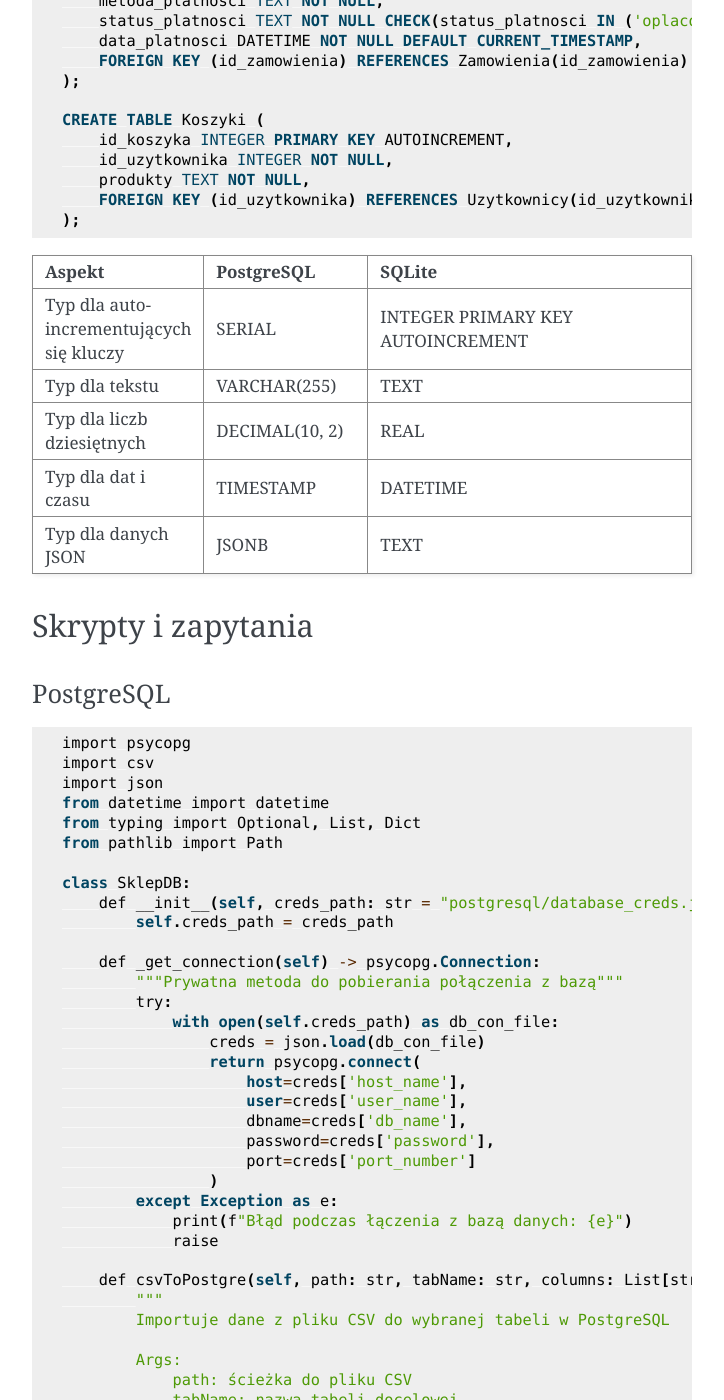
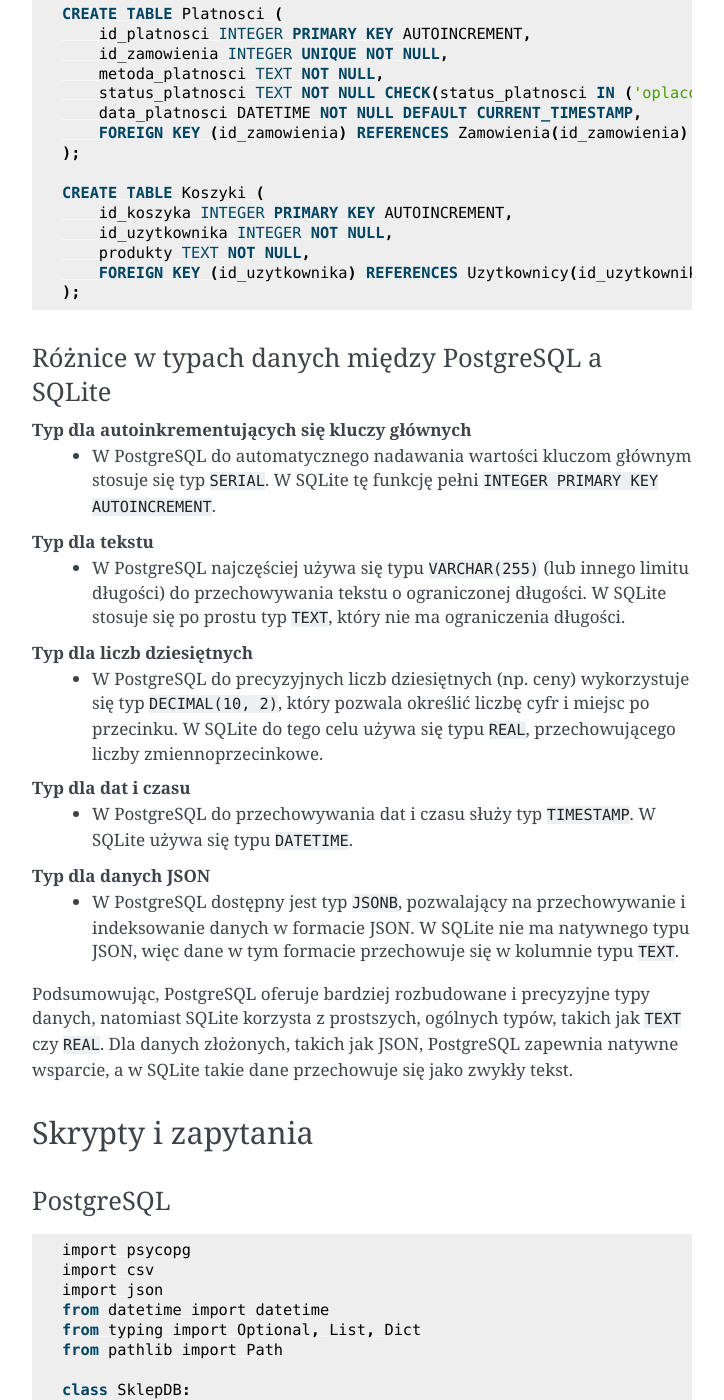
Before and after one commit to Dominikapolchlopek/BazyDanych, a Sphinx documentation site: the page built from source/rozdzial3/index.rst, in a window 1280 px wide and 1400 px high, scrolled down 9146 px. Shown: the whole window, without its empty margins (388-1112 px from the left). Built offline with Sphinx 7.4.7, drawn with Linux system fonts in a browser that asks for light colours; pages that are not in the unit, such as notebooks, are missing from menus; some of the changed text lies outside the part shown.

Commit message:
Update index.rst

```diff
--- a/source/rozdzial3/index.rst
+++ b/source/rozdzial3/index.rst
@@ -394,28 +394,26 @@ SQLite
        FOREIGN KEY (id_uzytkownika) REFERENCES Uzytkownicy(id_uzytkownika)
    );
 
-.. list-table::
-   :widths: 25 25 50
-   :header-rows: 1
+Różnice w typach danych między PostgreSQL a SQLite
+####################################################
 
-   * - Aspekt
-     - PostgreSQL
-     - SQLite
-   * - Typ dla auto-incrementujących się kluczy
-     - SERIAL
-     - INTEGER PRIMARY KEY AUTOINCREMENT
-   * - Typ dla tekstu
-     - VARCHAR(255)
-     - TEXT
-   * - Typ dla liczb dziesiętnych
-     - DECIMAL(10, 2)
-     - REAL
-   * - Typ dla dat i czasu
-     - TIMESTAMP
-     - DATETIME
-   * - Typ dla danych JSON
-     - JSONB
-     - TEXT
+**Typ dla autoinkrementujących się kluczy głównych**
+   * W PostgreSQL do automatycznego nadawania wartości kluczom głównym stosuje się typ ``SERIAL``. W SQLite tę funkcję pełni ``INTEGER PRIMARY KEY AUTOINCREMENT``.
+
+**Typ dla tekstu**
+   * W PostgreSQL najczęściej używa się typu ``VARCHAR(255)`` (lub innego limitu długości) do przechowywania tekstu o ograniczonej długości. W SQLite stosuje się po prostu typ ``TEXT``, który nie ma ograniczenia długości.
+
+**Typ dla liczb dziesiętnych**
+   * W PostgreSQL do precyzyjnych liczb dziesiętnych (np. ceny) wykorzystuje się typ ``DECIMAL(10, 2)``, który pozwala określić liczbę cyfr i miejsc po przecinku. W SQLite do tego celu używa się typu ``REAL``, przechowującego liczby zmiennoprzecinkowe.
+
+**Typ dla dat i czasu**
+   * W PostgreSQL do przechowywania dat i czasu służy typ ``TIMESTAMP``. W SQLite używa się typu ``DATETIME``.
+
+**Typ dla danych JSON**
+   * W PostgreSQL dostępny jest typ ``JSONB``, pozwalający na przechowywanie i indeksowanie danych w formacie JSON. W SQLite nie ma natywnego typu JSON, więc dane w tym formacie przechowuje się w kolumnie typu ``TEXT``.
+
+Podsumowując, PostgreSQL oferuje bardziej rozbudowane i precyzyjne typy danych, natomiast SQLite korzysta z prostszych, ogólnych typów, takich jak ``TEXT`` czy ``REAL``. Dla danych złożonych, takich jak JSON, PostgreSQL zapewnia natywne wsparcie, a w SQLite takie dane przechowuje się jako zwykły tekst.
+
 
 Skrypty i zapytania
 ---------------------
```
Also changed, not shown: other parts of source/rozdzial3/index.rst (+3 -3 lines).
